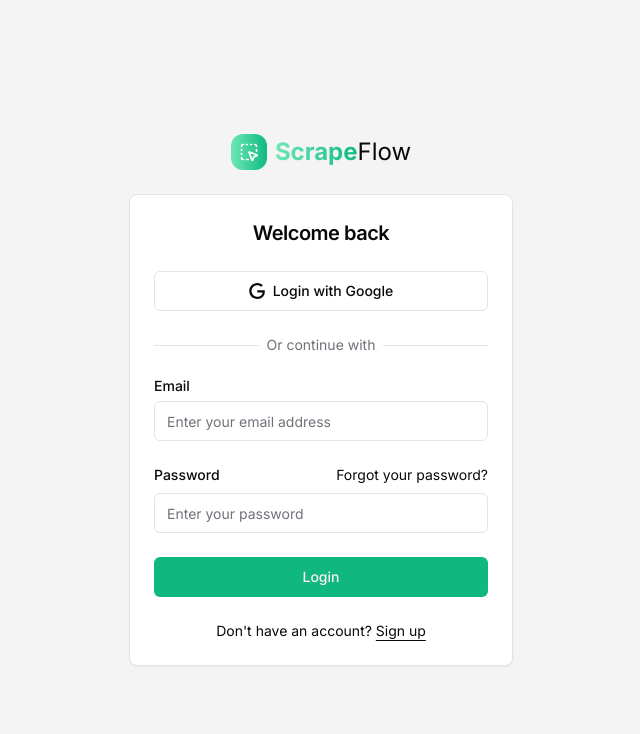
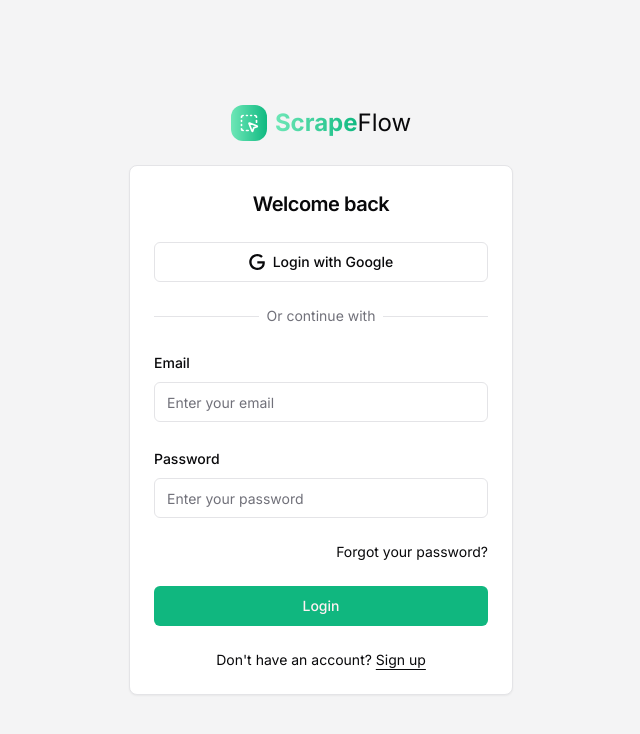
Before and after one commit to femmor/scrape-flow-app, a Next.js app: page /login in a window 1280 px wide. Shown: the top 734 px of the page, without its empty margins (319-959 px from the left). Built offline with nearby package versions, Linux system fonts and the light colour scheme.

Commit message:
feat: enhance login form with Zod validation, user sign-in functionality, and improved UI components

```diff
--- a/components/auth/login-form.tsx
+++ b/components/auth/login-form.tsx
@@ -1,20 +1,66 @@
+"use client"
+
 import { cn } from "@/lib/utils"
 import { Button } from "@/components/ui/button"
 import {
   Card,
   CardContent,
-  CardDescription,
   CardHeader,
   CardTitle,
 } from "@/components/ui/card"
+import {
+  Form,
+  FormControl,
+  FormField,
+  FormItem,
+  FormLabel,
+  FormMessage,
+} from "@/components/ui/form"
 import { Input } from "@/components/ui/input"
 import { Label } from "@/components/ui/label"
 import Link from "next/link"
+import { useRouter } from "next/navigation"
+import { useState } from "react"
+import { useForm } from "react-hook-form"
+import { zodResolver } from "@hookform/resolvers/zod"
+import { signInValidator } from "@/lib/validators/signInValidator"
+import z from "zod"
+import { signInUser } from "@/server/users"
+import { toast } from "sonner"
+import { Loader2 } from "lucide-react"
 
 export function LoginForm({
   className,
   ...props
 }: React.ComponentPropsWithoutRef<"div">) {
+  const [isLoading, setIsLoading] = useState(false)
+  const router = useRouter()
+
+  // Initialize the form with Zod validation
+  const form = useForm<z.infer<typeof signInValidator>>({
+    resolver: zodResolver(signInValidator),
+    // Set default values for email and password
+    defaultValues: {
+      email: "",
+      password: ""
+    },
+  })
+
+  async function onSubmit(values: z.infer<typeof signInValidator>) {
+    setIsLoading(true)
+
+    const { success, message } = await signInUser(values.email, values.password);
+
+    if (success) {
+      toast.success(message as string)
+      router.push("/");
+    } else {
+      toast.error(message as string)
+    }
+
+    setIsLoading(false);
+  }
+
   return (
     <div className={cn("flex flex-col gap-6", className)} {...props}>
       <Card>
@@ -22,7 +68,8 @@
           <CardTitle className="text-xl">Welcome back</CardTitle>
         </CardHeader>
         <CardContent>
-          <form>
+          <Form {...form}>
+            <form onSubmit={form.handleSubmit(onSubmit)} className="space-y-8">
               <div className="grid gap-6">
                 <div className="flex flex-col gap-4">
                   <Button variant="outline" className="w-full">
@@ -42,28 +89,43 @@
                 </div>
                 <div className="grid gap-6">
                   <div className="grid gap-2">
-                  <Label htmlFor="email">Email</Label>
-                  <Input
-                    id="email"
-                    type="email"
-                    placeholder="Enter your email address"
-                    required
+                    <FormField
+                      control={form.control}
+                      name="email"
+                      render={({ field }) => (
+                        <FormItem>
+                          <FormLabel>Email</FormLabel>
+                          <FormControl>
+                            <Input placeholder="Enter your email" {...field} />
+                          </FormControl>
+                          <FormMessage />
+                        </FormItem>
+                      )}
                     />
                   </div>
                   <div className="grid gap-2">
-                  <div className="flex items-center">
-                    <Label htmlFor="password">Password</Label>
+                    <FormField
+                      control={form.control}
+                      name="password"
+                      render={({ field }) => (
+                        <FormItem>
+                          <FormLabel>Password</FormLabel>
+                          <FormControl>
+                            <Input placeholder="Enter your password" {...field} />
+                          </FormControl>
+                          <FormMessage />
+                        </FormItem>
+                      )}
+                    />
+                  </div>
                   <Link
                     href="/forgot-password"
                     className="ml-auto text-sm underline-offset-4 hover:underline"
                   >
                     Forgot your password?
                   </Link>
-                  </div>
-                  <Input id="password" type="password" placeholder="Enter your password" required />
-                </div>
-                <Button type="submit" className="w-full">
-                  Login
+                  <Button type="submit" className="w-full" disabled={isLoading}>
+                    {isLoading ? <Loader2 className="animate-spin" size={4} /> : "Login"}
                   </Button>
                 </div>
                 <div className="text-center text-sm">
@@ -74,6 +136,7 @@
                 </div>
               </div>
             </form>
+          </Form>
         </CardContent>
       </Card>
     </div>
--- a/lib/validators/registerValidator.tsx
+++ b/lib/validators/registerValidator.ts
@@ -2,7 +2,7 @@
 
 export const registerValidator = z.object({
     username: z.string().min(3, { message: "Username must be at least 3 characters long" }).max(100),
-    email: z.email(),
+    email: z.email({ message: "Invalid email address" }),
     password: z.string().min(8, { message: "Password must be at least 8 characters long" }),
     confirmPassword: z.string().max(100, { message: "Confirm Password must be at most 100 characters long" })
 }).refine(
--- /dev/null
+++ b/lib/validators/signInValidator.ts
@@ -0,0 +1,6 @@
+import { z } from "zod"
+
+export const signInValidator = z.object({
+    email: z.email({ message: "Invalid email address" }),
+    password: z.string().min(8, { message: "Password must be at least 8 characters long" })
+})
```
Also changed, not shown: 1 other file (tests, documents, lock files or other folders). Lines whose indentation alone changed are shown as unchanged.
